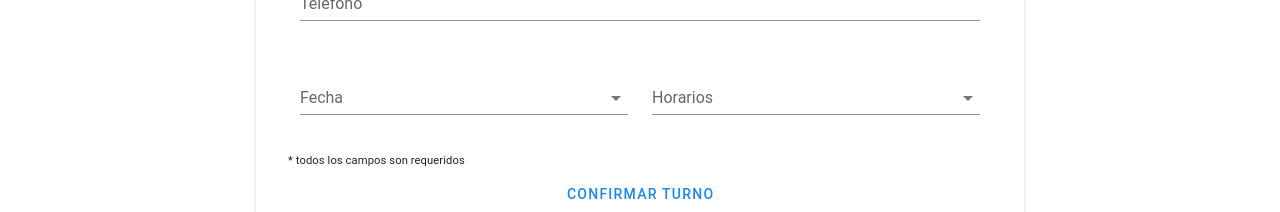
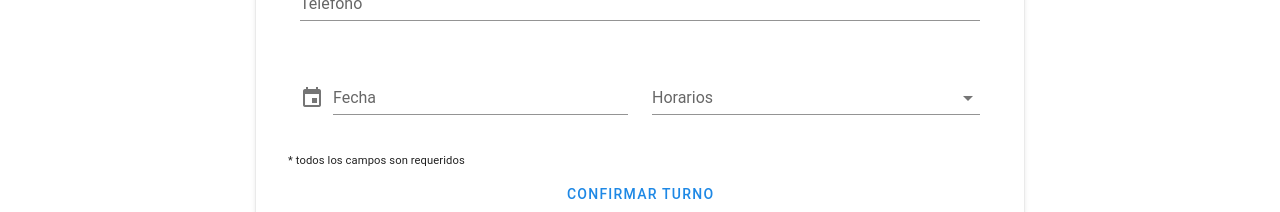
Before and after one commit to santimakci/ProjectAyudar, a Vue app in the folder web/: page /solicitarTurno/1 in a window 1280 px wide. Shown: the part 442-654 px from the top of the page. Built offline with nearby package versions, Linux system fonts and the light colour scheme; a small style sheet from the web is missing.

Commit message:
mejoras en el formulario

```diff
--- a/web/src/components/AddTurn.vue
+++ b/web/src/components/AddTurn.vue
@@ -57,14 +57,47 @@
                 cols="12"
                 sm="6"
               >
-              <v-select
-                v-model="turn.day"
-                :items="available_days"
-                label="Fecha"
-                required
-                @input="$v.turn.time.$touch()"
-                @blur="$v.center.time.$touch()"
-              ></v-select>
+                <v-menu
+                  ref="menu"
+                  v-model="menu"
+                  :close-on-content-click="false"
+                  :return-value.sync="date"
+                  transition="scale-transition"
+                  offset-y
+                  min-width="290px"
+                >
+                  <template v-slot:activator="{ on, attrs }">
+                    <v-text-field
+                      v-model="date"
+                      label="Fecha"
+                      prepend-icon="mdi-calendar"
+                      readonly
+                      v-bind="attrs"
+                      v-on="on"
+                    ></v-text-field>
+                  </template>
+                  <v-date-picker
+                    v-model="date"
+                    no-title
+                    scrollable
+                  >
+                    <v-spacer></v-spacer>
+                    <v-btn
+                      text
+                      color="primary"
+                      @click="menu = false"
+                    >
+                      Cancel
+                    </v-btn>
+                    <v-btn
+                      text
+                      color="primary"
+                      @click="$refs.menu.save(date)"
+                    >
+                      OK
+                    </v-btn>
+                  </v-date-picker>
+                </v-menu>
               </v-col>
               <v-col
                 cols="12"
```
